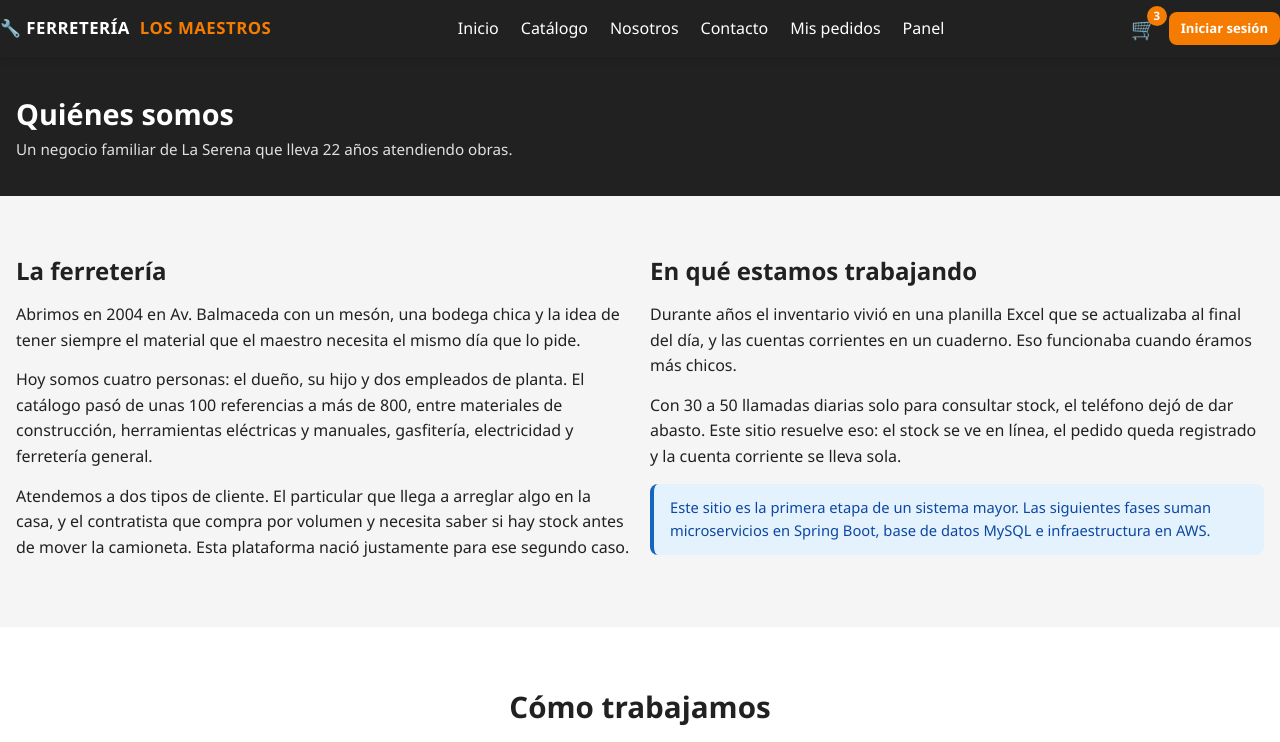
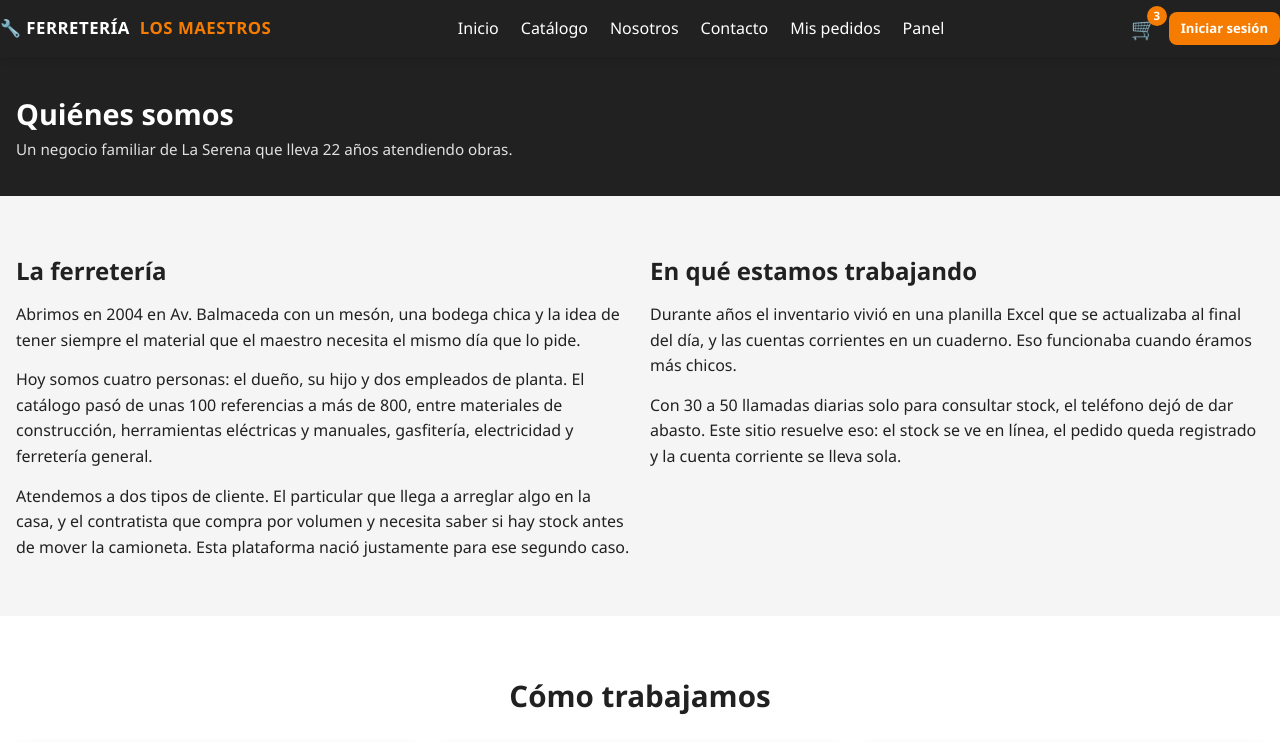
Before and after one commit to tomihm/Ferreteria.git.io, a React (Vite) app: page /nosotros in a window 1280 px wide. Shown: the top 742 px of the page. Built offline with nearby package versions, Linux system fonts and the light colour scheme.

Commit message:
Eliminada nota del ramo en Nosotros

```diff
--- a/src/pages/Nosotros.jsx
+++ b/src/pages/Nosotros.jsx
@@ -36,10 +36,7 @@
                         <article>
                             <h2 style={{ fontSize: '1.5rem', marginBottom: '12px' }}>En qué estamos trabajando</h2>
                             <p style={{ marginBottom: '14px' }}>Durante años el inventario vivió en una planilla Excel que se actualizaba al final del día, y las cuentas corrientes en un cuaderno. Eso funcionaba cuando éramos más chicos.</p>
-                            <p style={{ marginBottom: '14px' }}>Con 30 a 50 llamadas diarias solo para consultar stock, el teléfono dejó de dar abasto. Este sitio resuelve eso: el stock se ve en línea, el pedido queda registrado y la cuenta corriente se lleva sola.</p>
-                            <div className="alerta alerta--info">
-                                Este sitio es la primera etapa de un sistema mayor. Las siguientes fases suman microservicios en Spring Boot, base de datos MySQL e infraestructura en AWS.
-                            </div>
+                            <p>Con 30 a 50 llamadas diarias solo para consultar stock, el teléfono dejó de dar abasto. Este sitio resuelve eso: el stock se ve en línea, el pedido queda registrado y la cuenta corriente se lleva sola.</p>
                         </article>
                     </div>
                 </div>
```
